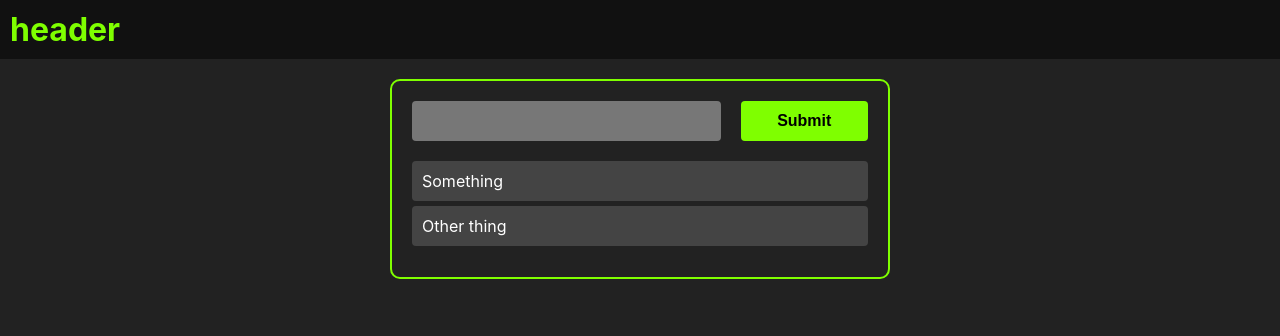
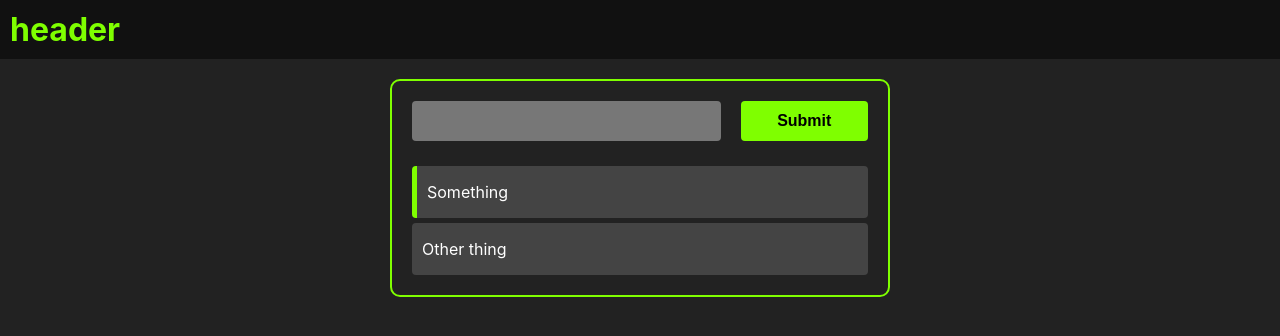
Before and after one commit to Marco-Antonio-Furtado/lista-next, a Next.js app: page / in a window 1280 px wide. Shown: the top 336 px of the page. Built offline with nearby package versions, Linux system fonts and the light colour scheme.

Commit message:
começando a criar a função que muda o completed da task

```diff
--- a/components/list/index.jsx
+++ b/components/list/index.jsx
@@ -14,6 +14,10 @@ export default  function List(){
         if (e.keyCode !== 13){return}
         else {addTask()}
 
+    }
+
+    function handleTaskClick(taskId){
+        console.log(taskId)
     }
 
     const [list, setList] = useState(
@@ -59,10 +63,10 @@ export default  function List(){
             <Button className={styles.btnAdd} onClick={addTask}>Submit</Button>
         </header>
         <main className={styles.main}>
-            {list.map((task, i)=><Task key={i} task={task} />)}
             <div>
                 {error ? <p className={styles.requiredInput}>*Required input</p> : ""}
             </div>
+            {list.map((task, i)=><Task key={i} task={task} onClick={handleTaskClick}/>)}
         </main>
     </div>
     )
--- a/components/task/index.jsx
+++ b/components/task/index.jsx
@@ -1,9 +1,10 @@
 import styles from "./index.module.css"
 
-export default function Task({ task }){
+export default function Task({ task, onClick }){
     return(
-        <div className={styles.task}>
-            {task.title}
+        <div className={styles.task}
+        style={task.completed ? { borderLeft: "5px solid chartreuse" } : {}}>
+            <p className={styles.taskTitle}  onClick={onClick(task.id)} >{task.title}</p>
         </div>
     )
 }
```
